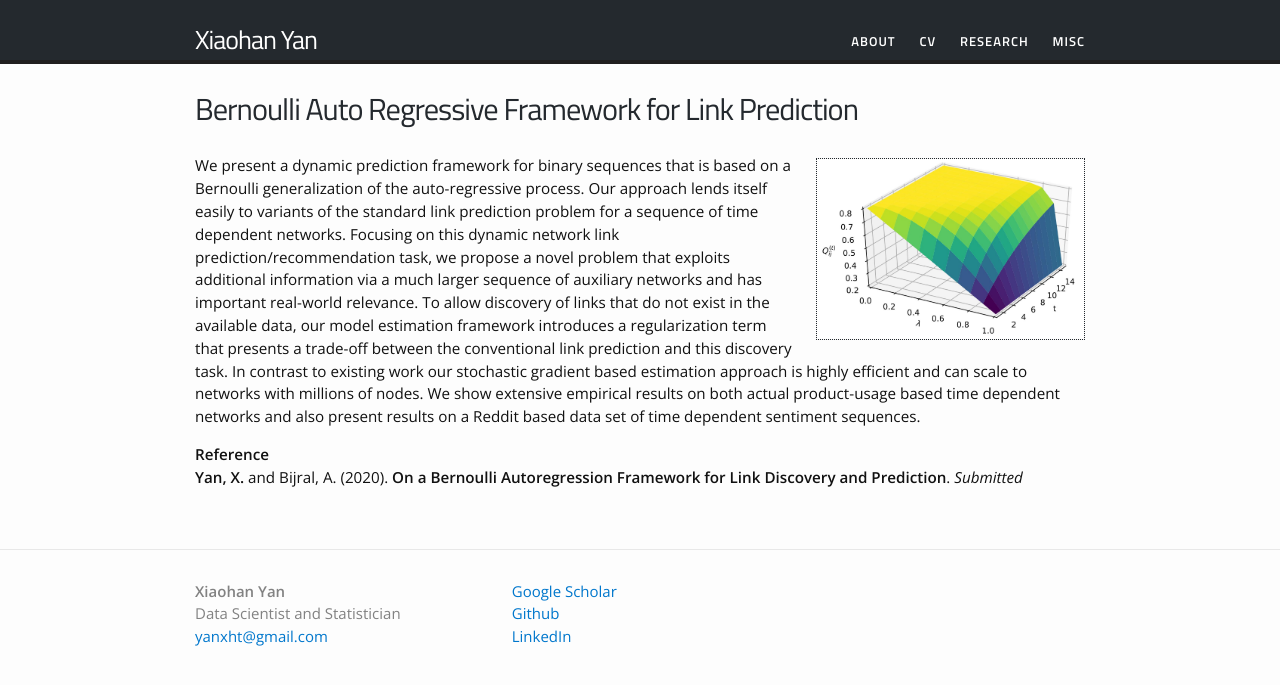
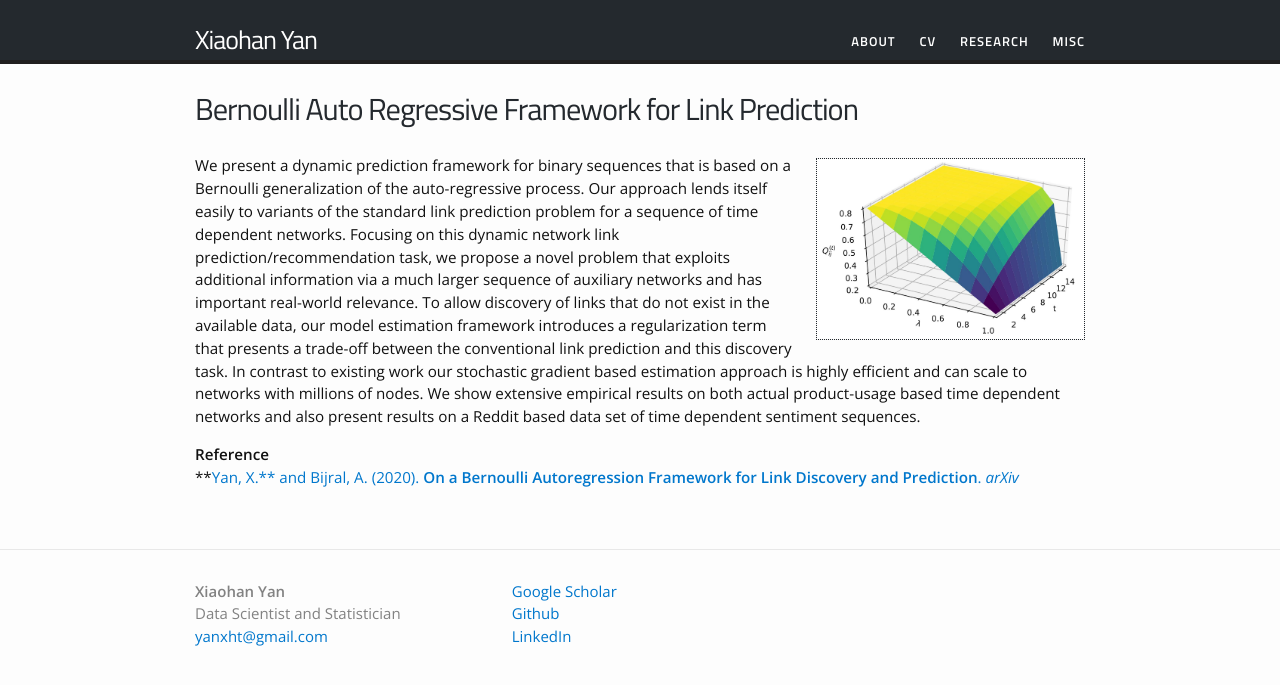
Before and after one commit to yanxht/yanxht.github.io, a Jekyll site: the page built from research/bar.md, in a window 1280 px wide. Shown: the top 685 px of the page. Built offline with Jekyll 4.4.1, drawn with Linux system fonts in a browser that asks for light colours.

Commit message:
Update BAR paper link

```diff
--- a/research/bar.md
+++ b/research/bar.md
@@ -9,4 +9,4 @@ permalink: /research/bar/
 We present a dynamic prediction framework for binary sequences that is based on a Bernoulli generalization of the auto-regressive process. Our approach lends itself easily to variants of the standard link prediction problem for a sequence of time dependent networks. Focusing on this dynamic network link prediction/recommendation task, we propose a novel problem that exploits additional information via a much larger sequence of auxiliary networks and has important real-world relevance. To allow discovery of links that do not exist in the available data, our model estimation framework introduces a regularization term that presents a trade-off between the conventional link prediction and this discovery task. In contrast to existing work our stochastic gradient based estimation approach is highly efficient and can scale to networks with millions of nodes. We show extensive empirical results on both actual product-usage based time dependent networks and also present results on a Reddit based data set of time dependent sentiment sequences.
 
 **Reference**<br/>
-**Yan, X.** and Bijral, A. (2020). **On a Bernoulli Autoregression Framework for Link Discovery and Prediction**. *Submitted*
+**[Yan, X.** and Bijral, A. (2020). **On a Bernoulli Autoregression Framework for Link Discovery and Prediction**. *arXiv*](https://arxiv.org/abs/2007.11811)
```
